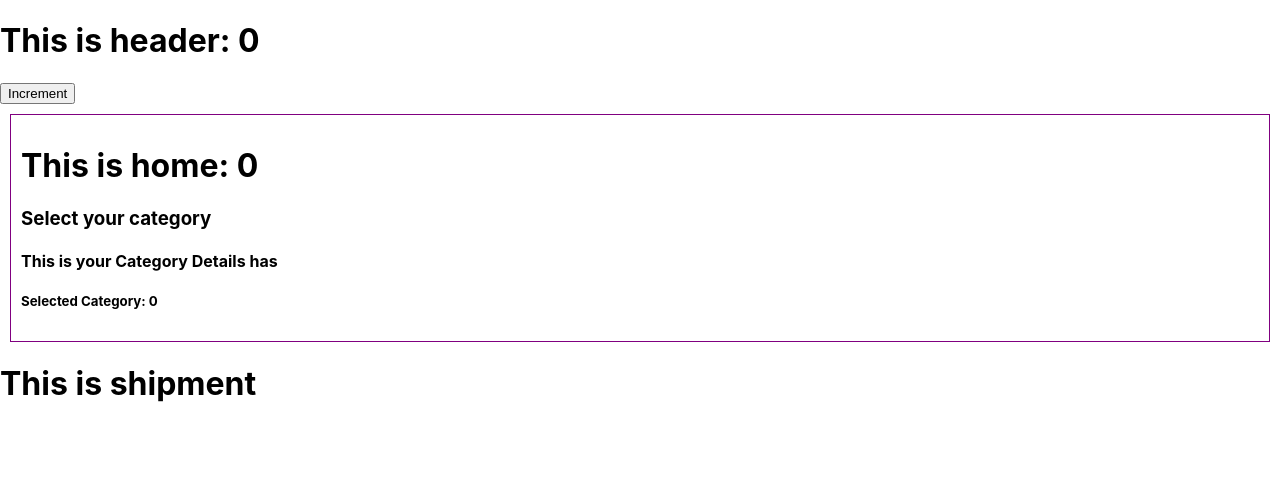
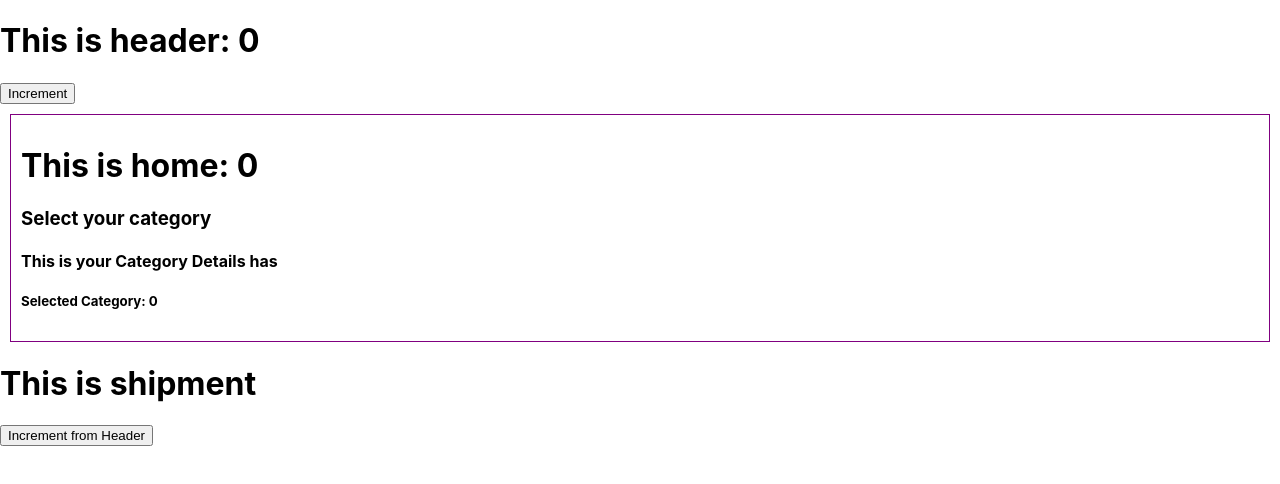
Before and after one commit to Hasib787/my-scss-react, a React (Create React App) app: page / in a window 1280 px wide. Shown: the top 484 px of the page. Built offline with nearby package versions, Linux system fonts and the light colour scheme.

Commit message:
update context api from any child component

```diff
--- a/src/App.js
+++ b/src/App.js
@@ -8,11 +8,11 @@
 
 function App() {
 
-  const [count, setCount] = useState(0);
+  const [category, setCategory] = useState(0);
 
   return (
-    <CategoryContext.Provider value = {count}>
-      <Header count={count} setCount={setCount}></Header>
+    <CategoryContext.Provider value = {[category, setCategory]}>
+      <Header></Header>
       <Home></Home>
       <Shipment></Shipment>
 
--- a/src/components/Header/Header.js
+++ b/src/components/Header/Header.js
@@ -1,11 +1,12 @@
-import React from 'react';
+import React, { useContext } from 'react';
+import { CategoryContext } from '../../App';
 
-const Header = (props) => {
-    const {count, setCount} = props;
+const Header = () => {
+    const [category, setCategory] = useContext(CategoryContext)
     return (
         <div>
-            <h1>This is header: {count}</h1>
-            <button onClick={() => setCount(count + 1) }>Increment</button>
+            <h1>This is header: {category}</h1>
+            <button onClick={() => setCategory(category + 1) }>Increment</button>
         </div>
     );
 };
--- a/src/components/Shipment/Shipment.js
+++ b/src/components/Shipment/Shipment.js
@@ -1,9 +1,12 @@
-import React from 'react';
+import React, { useContext } from 'react';
+import { CategoryContext } from '../../App';
 
 const Shipment = () => {
+    const [category, setCategory] = useContext(CategoryContext)
     return (
         <div>
             <h1>This is shipment</h1>
+            <button onClick={() => setCategory(category + 1)}>Increment from Header</button>
         </div>
     );
 };
```
